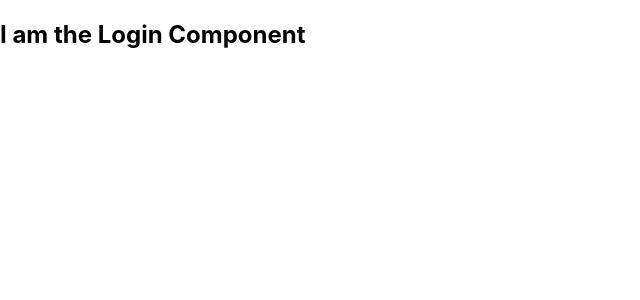
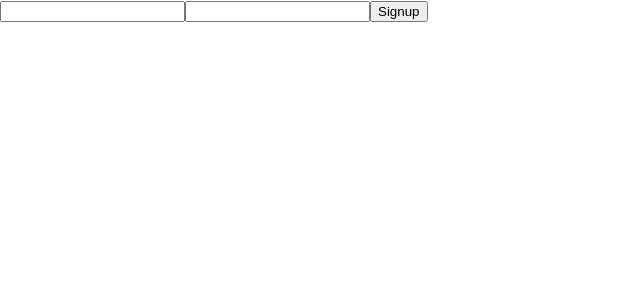
Before and after one commit to cusco1982/React_Login, a React (Create React App) app in the folder client/: page /login in a window 1280 px wide. Shown: the top 300 px of the page, without its empty margins (0-640 px from the left). Built offline with nearby package versions, Linux system fonts and the light colour scheme.

Commit message:
signin template

```diff
--- a/client/src/components/Login.jsx
+++ b/client/src/components/Login.jsx
@@ -1,13 +1,46 @@
 import React, { Component } from 'react';
+import axios from "axios"
 
-export default class Login extends Component {
+
+
+export default class Signup extends Component {
+    state = {
+        email: "",
+        password: ""
+    };
+
+
+    handleSubmit = (event) => {
+        event.preventDefault();
+
+        const { email, password } = this.state;
+        axios.post({
+            url: "/authentication/signup",
+            method: 'POST',
+            data: {
+                email,
+                password
+            }
+        })
+    }
+    handleChange = (event) => {
+        const { name, value } = event.target;
+        this.setState({
+            [name]: value
+        });
+    };
+
 
     render() {
-
-        return(
+        return (
             <div>
-                <h2>I am the Login Component</h2>
+                <form>
+                    <input type="text" name="email" onChange={this.handleChange} />
+                    <input type="password" name="password" onChange={this.handleChange} />
+                    <button>Signup</button>
+                </form>
             </div>
         )
     }
+
 }
```
